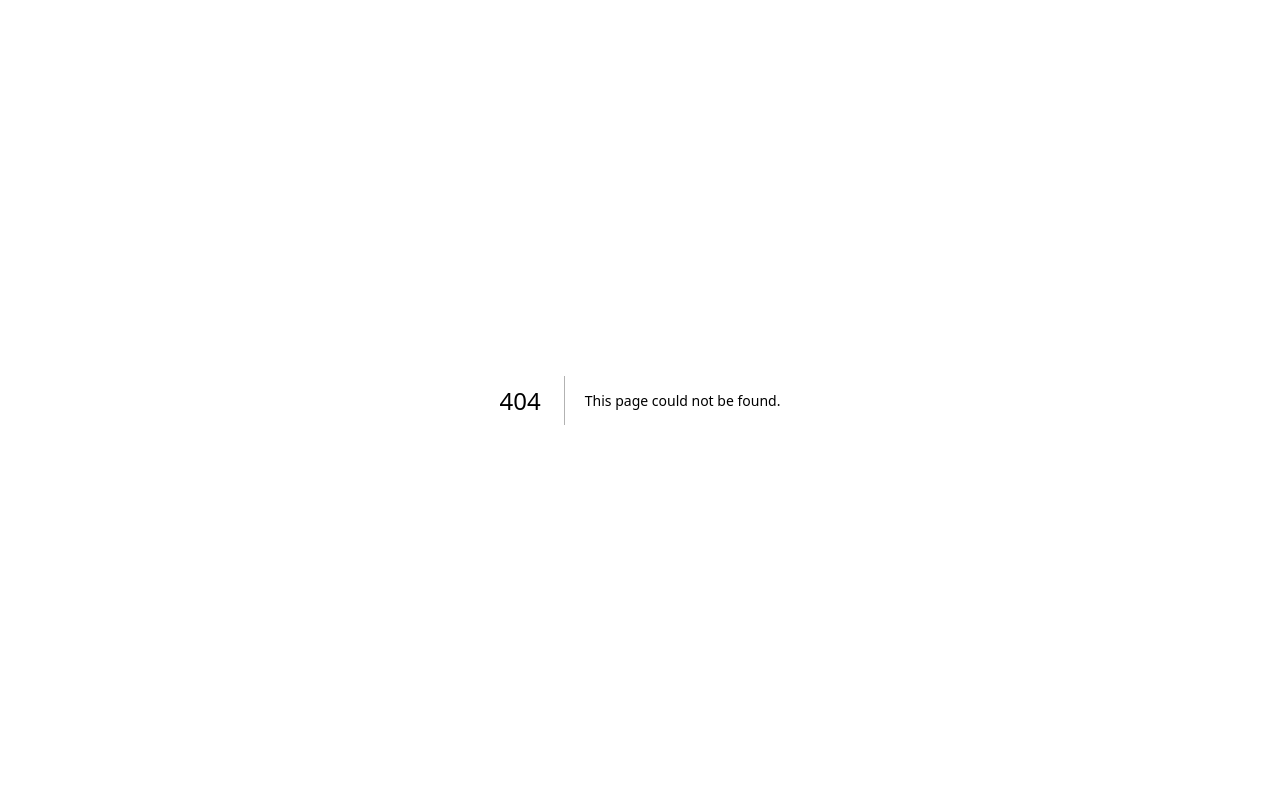
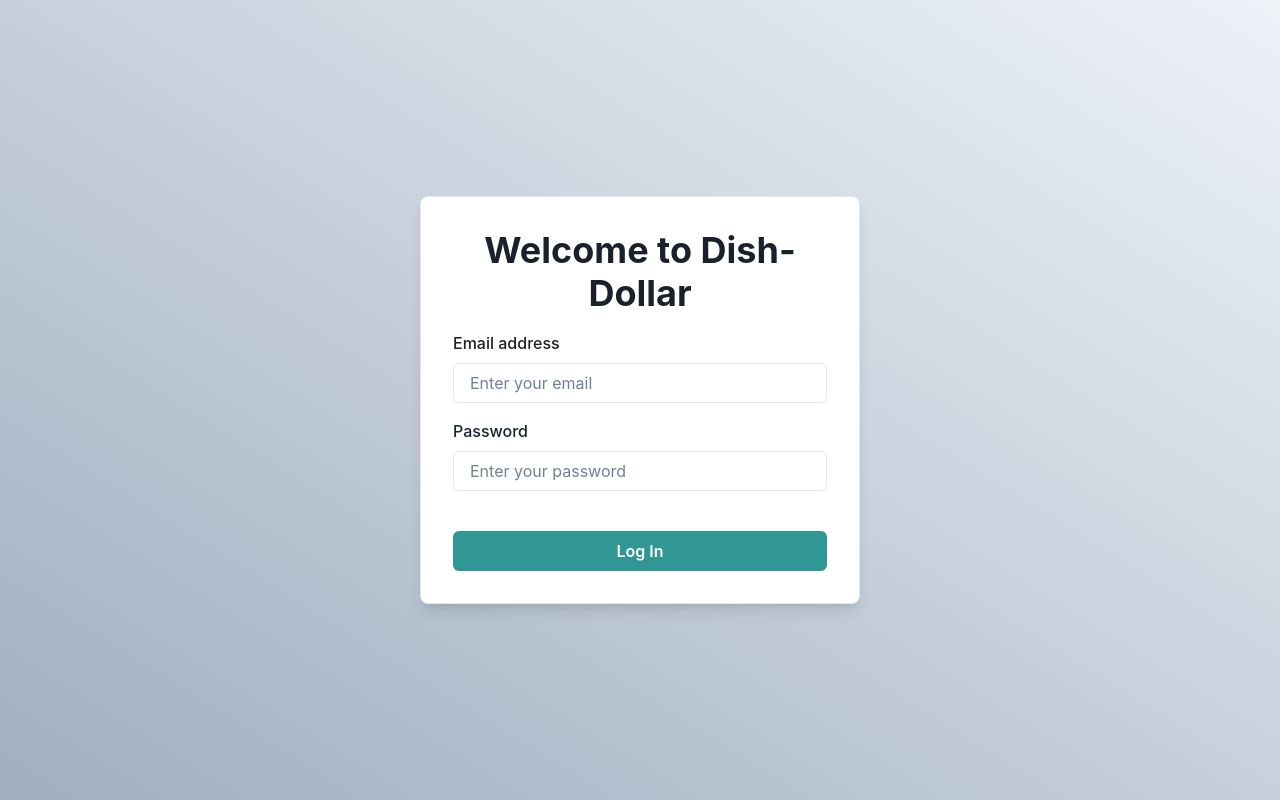
Before and after one commit to ash-bergs/dish-dollar, a Next.js app in the folder frontend/: page /login in a window 1280 px wide. Before the commit this address had no page. Built offline with nearby package versions, Linux system fonts and the light colour scheme.

Commit message:
feat: basic login

```diff
--- /dev/null
+++ b/frontend/src/pages/login.tsx
@@ -0,0 +1,47 @@
+import {
+  Box,
+  Button,
+  Center,
+  FormControl,
+  FormLabel,
+  Input,
+  Heading,
+  VStack,
+} from '@chakra-ui/react';
+
+export default function LoginPage() {
+  return (
+    <Center height="100vh" bgGradient="linear(to-bl, #EDF2F7, #A0AEC0)">
+      <Box
+        p={8}
+        width="full"
+        maxWidth={{ base: '380px', sm: '440px' }}
+        borderWidth={1}
+        borderRadius={8}
+        boxShadow="lg"
+        bg="white"
+      >
+        <Box textAlign="center">
+          <Heading>Welcome to Dish-Dollar</Heading>
+        </Box>
+        <Box mt={4}>
+          <form>
+            <VStack spacing={4}>
+              <FormControl id="email">
+                <FormLabel>Email address</FormLabel>
+                <Input type="email" placeholder="Enter your email" />
+              </FormControl>
+              <FormControl id="password">
+                <FormLabel>Password</FormLabel>
+                <Input type="password" placeholder="Enter your password" />
+              </FormControl>
+              <Button width="full" mt={6} colorScheme="teal" type="submit">
+                Log In
+              </Button>
+            </VStack>
+          </form>
+        </Box>
+      </Box>
+    </Center>
+  );
+}
```
